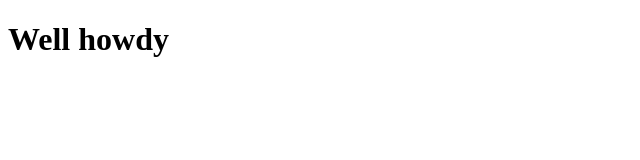
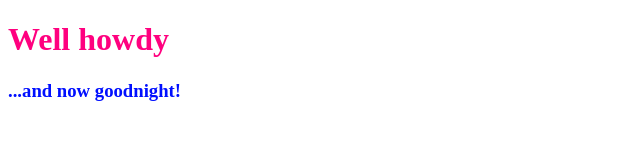
Before and after one commit to sarahriv/sarahriv.github.io, a plain HTML site: page index.html in a window 1280 px wide. Shown: the whole page, without its empty margins (0-640 px from the left). Drawn offline with Linux system fonts and the light colour scheme.

Commit message:
Update index.html

```diff
--- a/index.html
+++ b/index.html
@@ -6,12 +6,18 @@
 
   <title>Sarah's portfolio</title>
   <meta name="description" content="Sarah's portfolio">
-  <meta name="author" content="Portfolio">
-
-
+  <style type="text/css">
+    h1{
+      color: #FF007F;
+    }
+    h3{
+      color: #000fff;
+    }
+  </style>
 </head>
 
 <body>
  <h1>Well howdy</h1>
+ <h3>...and now goodnight!</h3>
 </body>
 </html>
```
